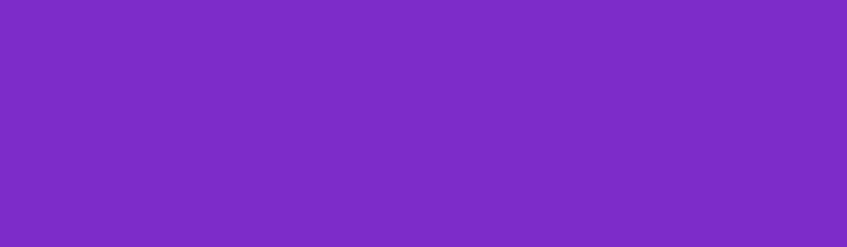
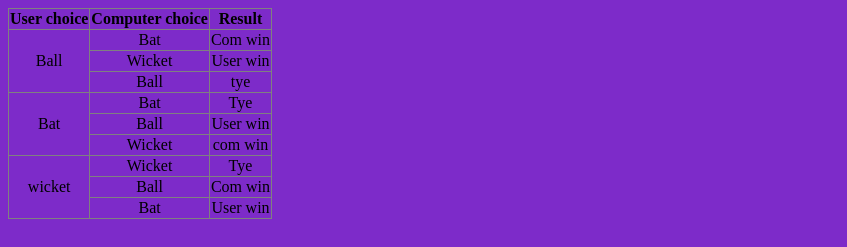
Before and after one commit to anjankumardas5/cricketGame, a plain HTML site: page index.html in a window 1280 px wide. Shown: the top 247 px of the page, without its empty margins (0-847 px from the left). Drawn offline with Linux system fonts and the light colour scheme.

Commit message:
some changes

```diff
--- a/index.html
+++ b/index.html
@@ -30,6 +30,57 @@ margin-top: 250px;
   </style>
 </head>
 <body>
+  <table border="1" style="border-collapse: collapse;">
+    <thead>
+      <th>User choice</th>
+    <th>Computer choice</th>
+    <th>Result</th>
+  </thead>
+  <tr>
+    <td rowspan="3">Ball</td>
+    <td>Bat</td>
+    <td>Com win</td>
+  </tr>
+  <tr>
+    <td>Wicket</td>
+    <td>User win</td>
+
+  </tr>
+  <tr>
+    <td>Ball</td>
+    <td>tye</td>
+   </tr>
+  <tr>
+    <td rowspan="3">Bat</td>
+    <td>Bat</td>
+    <td>Tye</td>
+  </tr>
+  <tr>
+    <td>Ball</td>
+    <td>User win</td>
+
+  </tr>
+  <tr>
+    <td>Wicket</td>
+    <td>com win</td>
+
+  </tr>
+  <tr>
+    <td rowspan="3">wicket</td>
+    <td>Wicket</td>
+    <td>Tye</td>
+  </tr>
+  <tr>
+    <td>Ball</td>
+    <td>Com win</td>
+
+  </tr>
+  <tr>
+    <td>Bat</td>
+    <td>User win</td>
+
+  </tr>
+  </table>
 
   <div class="main-body">
     <h1>Bat Ball Stump Game</h1>
```
